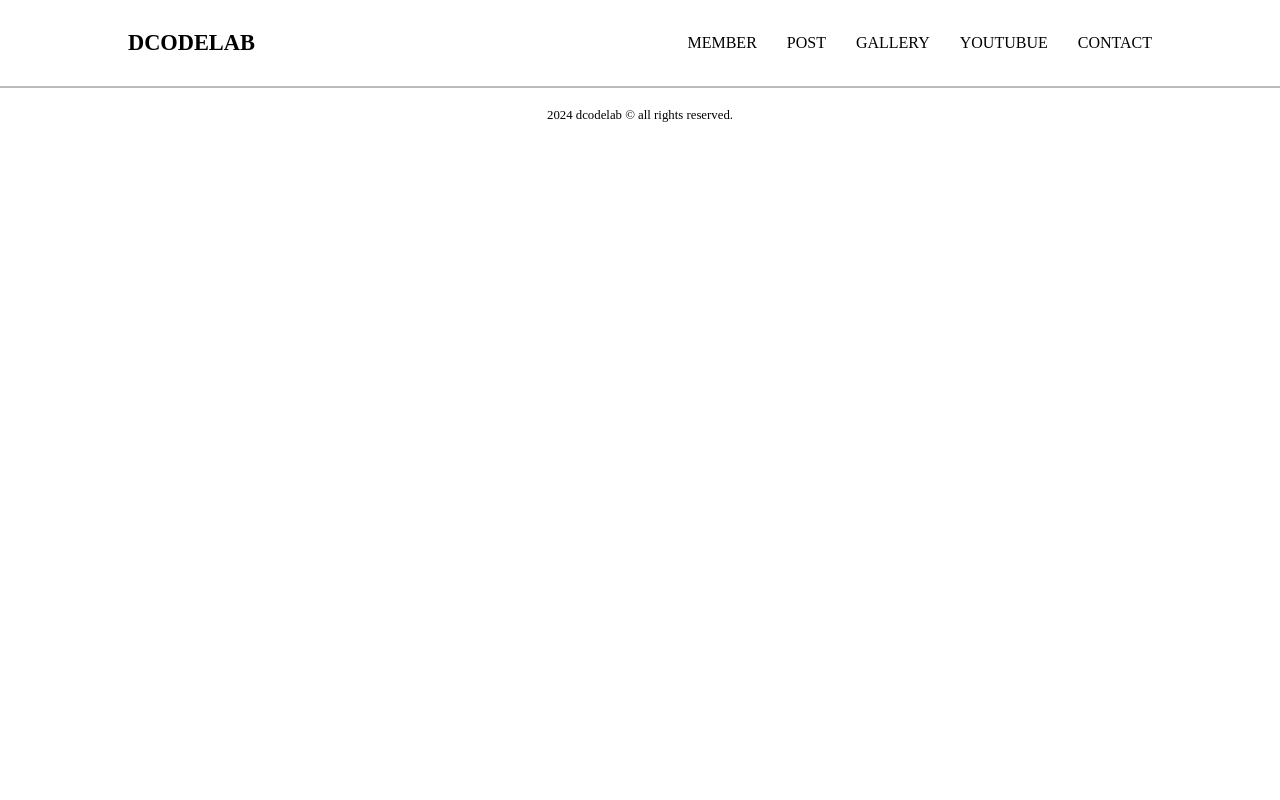
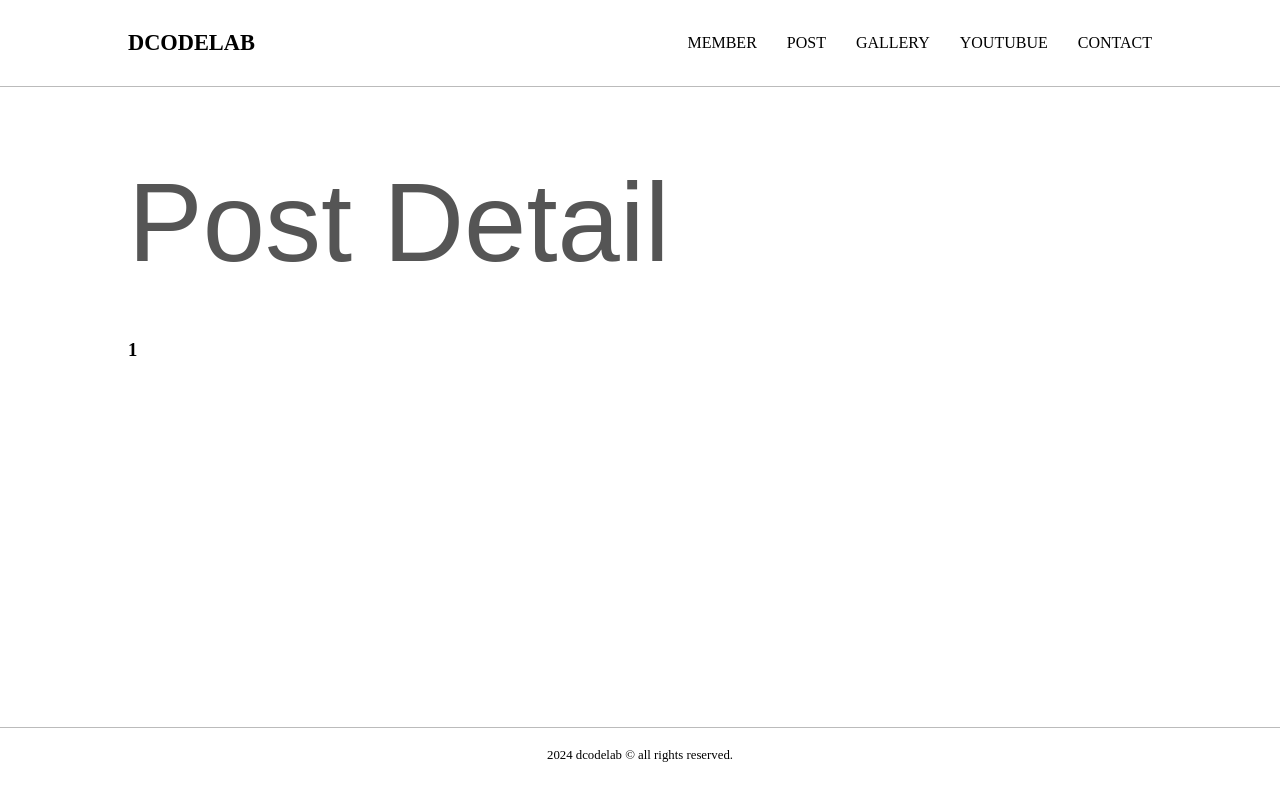
Before and after one commit to universe119/reactBasicTest, a React (Vite) app: page /post/1 in a window 1280 px wide. Built offline with nearby package versions, Linux system fonts and the light colour scheme.

Commit message:
Post상세페이지 컴포넌트 추가

```diff
--- a/src/App.jsx
+++ b/src/App.jsx
@@ -7,6 +7,7 @@ import Member from './pages/Member';
 import Post from './pages/Post';
 import Youtube from './pages/Youtube';
 import Home from './pages/Home';
+import PostDetail from './pages/PostDetail';
 
 function App() {
 	return (
@@ -20,6 +21,7 @@ function App() {
 				<Route path='/youtube' element={<Youtube />} />
 				<Route path='/contact' element={<Contact />} />
 				<Route path='/post' element={<Post />} />
+				<Route path='/post/:slug' element={<PostDetail />} />
 			</Routes>
 
 			<Footer />
--- a/src/pages/Post.jsx
+++ b/src/pages/Post.jsx
@@ -18,7 +18,7 @@ export default function Post() {
 			{Posts.map(post => {
 				return (
 					<h3 key={post.id}>
-						<Link to={`/detail/${post.slug}`}>{post.title}</Link>
+						<Link to={`/post/${post.slug}`}>{post.title}</Link>
 					</h3>
 				);
 			})}
--- /dev/null
+++ b/src/pages/PostDetail.jsx
@@ -0,0 +1,11 @@
+import { useParams } from 'react-router-dom';
+import Layout from '../components/Layout';
+
+export default function PostDetail() {
+	const { slug } = useParams();
+	return (
+		<Layout title='Post Detail'>
+			<h3>{slug}</h3>
+		</Layout>
+	);
+}
```
